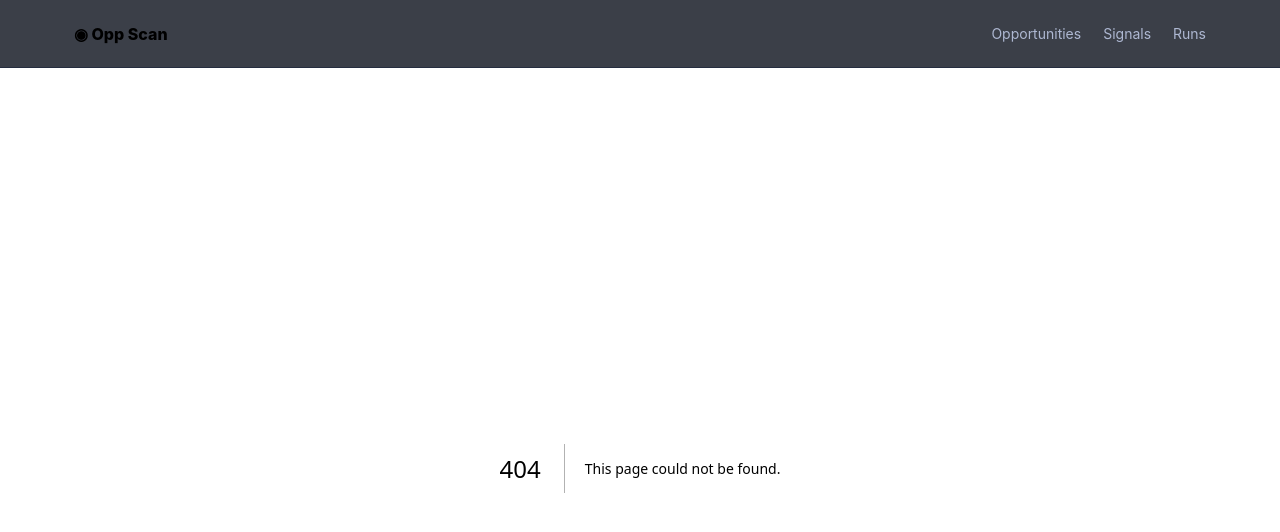
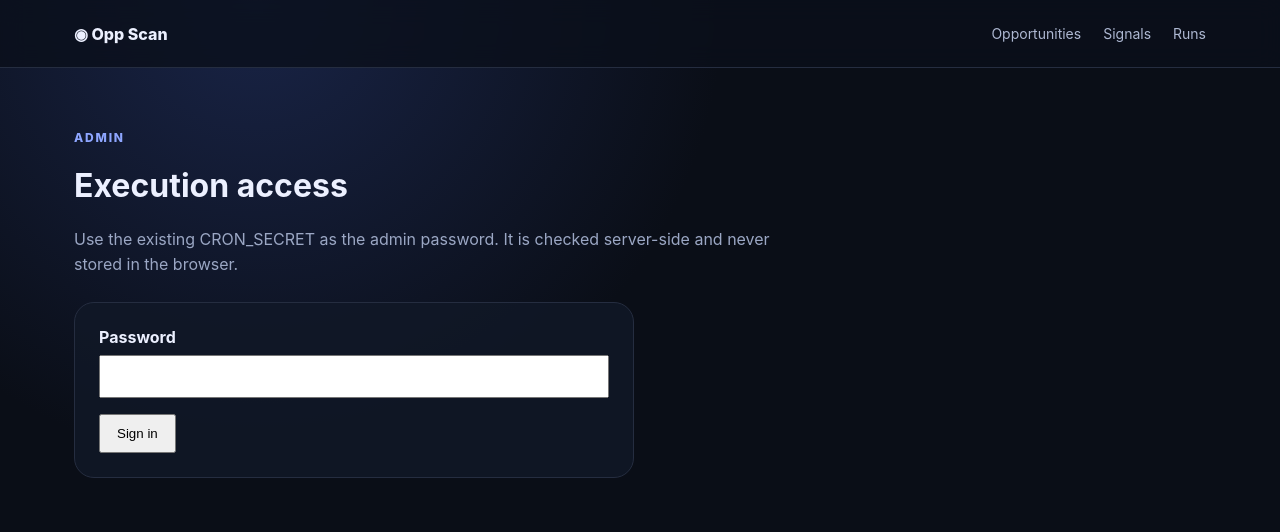
Before and after one commit to maxkurylenko1/opp-scan, a Next.js app: page /admin in a window 1280 px wide. Before the commit this address had no page. Shown: the top 532 px of the page. Built offline with nearby package versions, Linux system fonts and the light colour scheme.

Commit message:
feat: add admin login page

```diff
--- /dev/null
+++ b/app/admin/page.tsx
@@ -0,0 +1,16 @@
+export default async function AdminPage({ searchParams }: { searchParams: Promise<{ error?: string }> }) {
+  const params = await searchParams;
+  return (
+    <div className="page-shell">
+      <p className="eyebrow">ADMIN</p>
+      <h1>Execution access</h1>
+      <p className="muted">Use the existing CRON_SECRET as the admin password. It is checked server-side and never stored in the browser.</p>
+      <form className="panel" style={{ marginTop: 24, maxWidth: 560 }} action="/api/admin/login" method="post">
+        <label htmlFor="password"><strong>Password</strong></label>
+        <input id="password" name="password" type="password" required autoComplete="current-password" style={{ width: "100%", marginTop: 8, padding: 12 }} />
+        {params.error && <p style={{ color: "crimson" }}>Incorrect password.</p>}
+        <button type="submit" style={{ marginTop: 16, padding: "10px 16px" }}>Sign in</button>
+      </form>
+    </div>
+  );
+}
```
